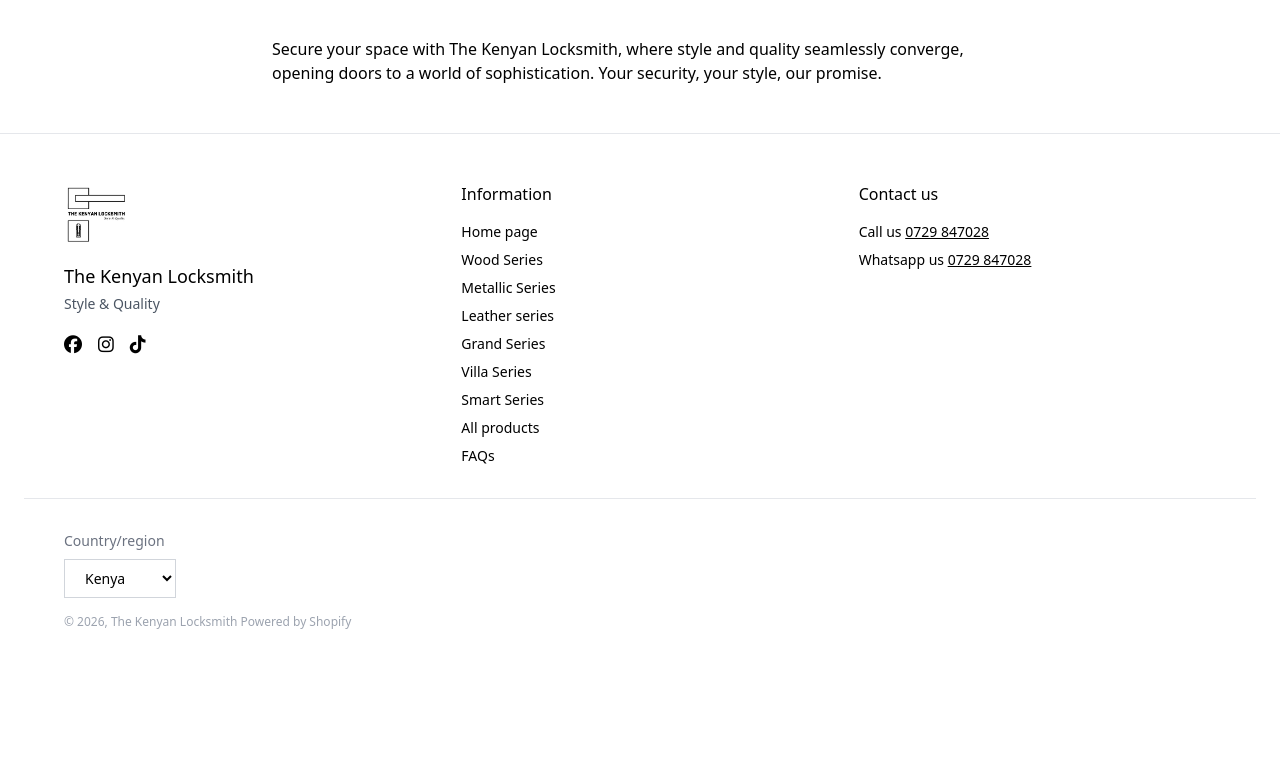
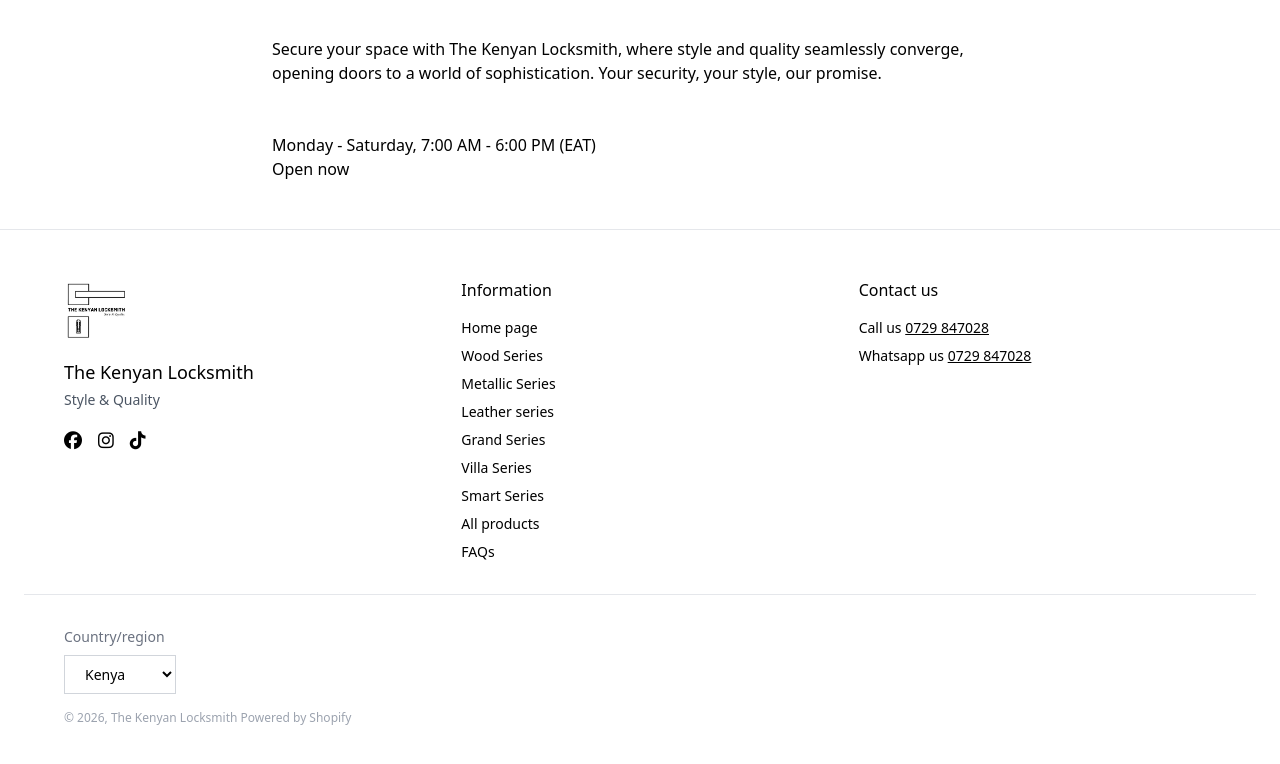
Before and after one commit to JohnnyKhayo/locksmith, a plain HTML site: page frontend/about.html in a window 1280 px wide. Shown: the part 1573-2337 px from the top of the page. Before the commit the page ends 2251 px from the top, so only its background shows below. Drawn offline with nearby package versions, Linux system fonts and the light colour scheme; no server answers.

Commit message:
feat: show open or closed hours and status on contact and about pages

```diff
--- a/frontend/about.html
+++ b/frontend/about.html
@@ -135,6 +135,10 @@
         Secure your space with The Kenyan Locksmith, where style and quality seamlessly converge,
         opening doors to a world of sophistication. Your security, your style, our promise.
       </p>
+<br>
+<br>
+<p>Monday - Saturday, 7:00 AM - 6:00 PM (EAT)</p>
+<p id="open-status"></p>
 
     </section>
   </main>
--- a/frontend/main.js
+++ b/frontend/main.js
@@ -5,6 +5,7 @@
 function formatPrice(price) {
   return "KSh" + Number(price).toLocaleString() + ".00";
 }
+// Build the HTML for one product card
 
 function productCard(product) {
   const soldOut = product.stock <= 0;
@@ -21,6 +22,7 @@
   `;
 }
 
+// Draw products on the page
 function showProducts() {
   const featured = document.querySelector("#featured-grid");
   const all = document.querySelector("#product-grid");
@@ -35,6 +37,7 @@
 
   if (!all) return;
 
+    // Read filter controls
   const search = document.querySelector("#search-input");
   const series = document.querySelector("#series-select");
   const sort = document.querySelector("#sort-select");
@@ -45,6 +48,8 @@
   const sortValue = sort ? sort.value : "default";
   const stockOnly = inStock ? inStock.checked : false;
 
+    // Keep products that match search, series, and stock
+
   let list = allProducts.filter(function (p) {
     const text = (p.name + " " + p.sku).toLowerCase();
     const okSearch = text.indexOf(searchText) !== -1;
@@ -52,6 +57,8 @@
     const okStock = !stockOnly || p.stock > 0;
     return okSearch && okSeries && okStock;
   });
+
+    // Sort the list if the user picked a sort option
 
   if (sortValue === "price-asc") {
     list.sort(function (a, b) {
@@ -69,6 +76,8 @@
     });
   }
 
+  // Put cards on the page, or a short message if nothing matches
+
   if (list.length === 0) {
     all.innerHTML = "<p>No products match your filters.</p>";
   } else {
@@ -80,6 +89,7 @@
   }
 }
 
+// Get products from the API, then draw them
 async function loadProducts() {
   const status = document.querySelector("[data-product-status]");
   try {
@@ -95,6 +105,7 @@
   }
 }
 
+// When the user types or changes a filter, draw the list again
 const search = document.querySelector("#search-input");
 const series = document.querySelector("#series-select");
 const sort = document.querySelector("#sort-select");
@@ -149,4 +160,25 @@
   });
 }
 
+// open hours functionality
+function showOpenHours() {
+  const status = document.querySelector("#open-status");
+  if (!status) return;
+
+  const now = new Date();
+  const eatHour = now.getUTCHours() + 3;
+  const day = now.getUTCDay();
+
+  const isWeekday = day >= 1 && day <= 6;
+  const isOpenHour = eatHour >= 7 && eatHour < 18;
+
+  if (isWeekday && isOpenHour) {
+    status.textContent = "Open now";
+  } else {
+    status.textContent = "Closed, we reply next business day";
+  }
+}
+
+showOpenHours();
+
 loadProducts();
```
Also changed, not shown: frontend/contact.html (+6 -0 lines).
